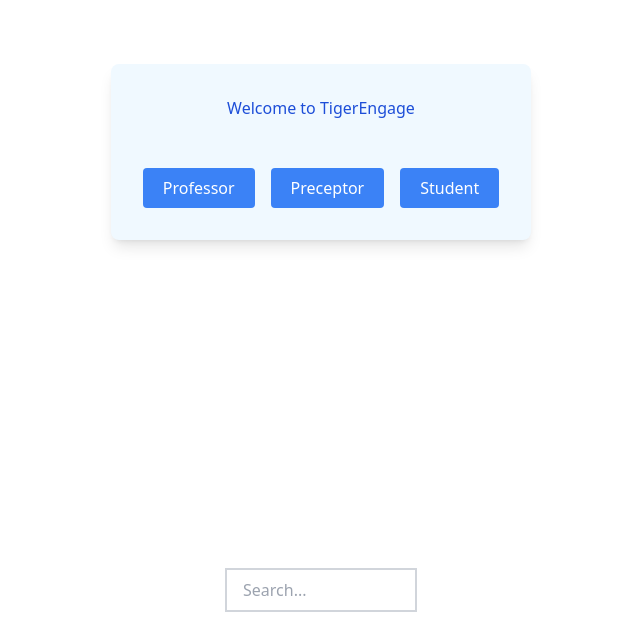
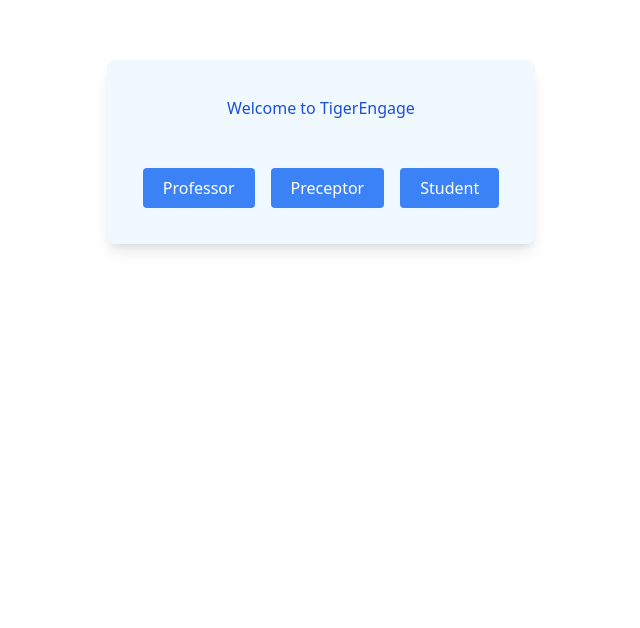
Before and after one commit to edouard2000/TigerEngage, a React (Vite) app: page / in a window 1280 px wide. Shown: the part 248-876 px from the top of the page, without its empty margins (319-959 px from the left). After the commit the page ends 800 px from the top, so only its background shows below. Built offline with nearby package versions, Linux system fonts and the light colour scheme.

Commit message:
done with class listening pages

```diff
--- /dev/null
+++ b/prettier.config.cjs
@@ -0,0 +1,5 @@
+// prettier.config.cjs
+module.exports = {
+  semi: true,
+  singleQuote: true,
+};
--- a/src/App.jsx
+++ b/src/App.jsx
@@ -1,18 +1,19 @@
-import './App.css'
-import WelcomePage from './components/WelcomePage'
-import SearchBar from './components/StudentPage/SearchBar'
+import { Routes, Route } from 'react-router-dom';
+import './App.css';
+import WelcomePage from './components/WelcomePage';
+import StudendPage from "./components/StudentPage/StudentPage"
+
+
 
 function App() {
   return (
-    <>
     <div>
-    <WelcomePage  />
+      <Routes>
+        <Route index element={<WelcomePage />} />
+        <Route path="/student" element={<StudendPage />} />
+      </Routes>
     </div>
-    <div>
-<SearchBar />
-    </div>
-    </>
-  )
+  );
 }
 
-export default App
+export default App;
--- /dev/null
+++ b/src/components/Class/ClassList.jsx
@@ -0,0 +1,17 @@
+import DisplayList from './DisplayClass';
+import PropTypes from 'prop-types';
+
+const ClassList = ({ classes }) => {
+  return (
+    <div>
+      <DisplayList classes={classes} />
+    </div>
+  );
+};
+
+// silencing pro type warning form eslint
+ClassList.propTypes = {
+  classes: PropTypes.arrayOf(PropTypes.string).isRequired,
+};
+
+export default ClassList;
--- a/src/components/Class/DisplayClass.jsx
+++ b/src/components/Class/DisplayClass.jsx
@@ -2,11 +2,13 @@
 
 const DisplayList = ({ classes }) => {
   return (
-    <ul className="space-y-2">
+    <ul className="ml-3 flex flex-col items-center space-y-2 ">
       {classes.map((className, index) => (
         <li
           key={index}
-          className="cursor-pointer rounded-md bg-blue-500 px-4 py-2 text-white hover:bg-blue-600 focus:bg-blue-700 focus:outline-none"
+          className="w-1/4 cursor-pointer rounded-md bg-blue-500 px-4 py-2
+                     text-center text-white hover:bg-blue-600
+                     focus:bg-blue-700 focus:outline-none"
           tabIndex={0}
         >
           {className}
--- a/src/components/StudentPage/SearchBar.jsx
+++ b/src/components/StudentPage/SearchBar.jsx
@@ -1,21 +1,15 @@
-import { useState } from 'react';
-
 const SearchBar = () => {
-  const [isFocused, setIsFocused] = useState(false);
-
   return (
-    <div className="flex items-center justify-center py-4">
+    <div className="fixed top-0 z-10 w-full px-4 py-2">
       <input
         type="text"
-        onFocus={() => setIsFocused(true)}
-        onBlur={() => setIsFocused(false)}
-        className={`border-2 px-4 py-2 transition-all duration-300 ease-in-out ${
-          isFocused ? 'w-72 border-blue-500' : 'w-48 border-gray-300'
-        }`}
+        className="w-auto rounded-full  border-transparent bg-white px-10 py-2 shadow-md focus:border-4 focus:border-blue-600 focus:outline-none"
         placeholder="Search..."
+        style={{ marginRight: '1rem', width: 'calc(100% - 1rem)' }}
       />
     </div>
   );
 };
 
+
 export default SearchBar;
--- a/src/components/StudentPage/StudentPage.jsx
+++ b/src/components/StudentPage/StudentPage.jsx
@@ -1,10 +1,17 @@
-import SearchBar from "./SearchBar"
+import SearchBar from "./SearchBar";
+import ClassList from "../Class/ClassList";
 
 export default function StudentPage() {
+  const classes = ['Math 101', 'Physics 202', 'Chemistry 303', 'Biology 404'];
+
   return (
-    <>
-      <SearchBar />
-    </>
-
-  )
+    <div className="flex flex-col">
+      <div >
+        <SearchBar />
+      </div>
+      <div className="pt-16">
+        <ClassList classes={classes} />
+      </div>
+    </div>
+  );
 }
--- a/src/components/WelcomePage.jsx
+++ b/src/components/WelcomePage.jsx
@@ -4,20 +4,36 @@
   return (
     <div className="flex h-screen">
       <div className="m-auto">
-        <div className="rounded-lg bg-sky-50 p-8 shadow-lg">
+        <div
+          tabIndex="0"
+          className="rounded-lg border-4 border-transparent bg-sky-50
+          p-8 shadow-lg focus:border-2 focus:border-blue-600 focus:outline-none"
+        >
           <div className="flex flex-col items-center space-y-12">
             <div className="text-center text-blue-700">
               <h4 className="font-medium">Welcome to TigerEngage</h4>
             </div>
 
             <div className="flex flex-row items-center space-x-4">
-              <Link to="/professor" className="inline-block rounded bg-blue-500 px-5 py-2 text-white hover:bg-sky-700">
+              <Link
+                to="/professor"
+                className="inline-block rounded bg-blue-500 px-5 py-2
+                 text-white hover:bg-sky-700"
+              >
                 Professor
               </Link>
-              <Link to="/preceptor" className="inline-block rounded bg-blue-500 px-5 py-2 text-white hover:bg-sky-700">
+              <Link
+                to="/preceptor"
+                className="inline-block rounded bg-blue-500 px-5
+                py-2 text-white hover:bg-sky-700"
+              >
                 Preceptor
-                </Link>
-                <Link to="/student" className="inline-block rounded bg-blue-500 px-5 py-2 text-white hover:bg-sky-700">
+              </Link>
+              <Link
+                to="/student"
+                className="inline-block rounded bg-blue-500 px-5 py-2
+                 text-white hover:bg-sky-700"
+              >
                 Student
               </Link>
             </div>
```
Also changed, not shown: prettier.config.js (deleted, +0 -7 lines).
